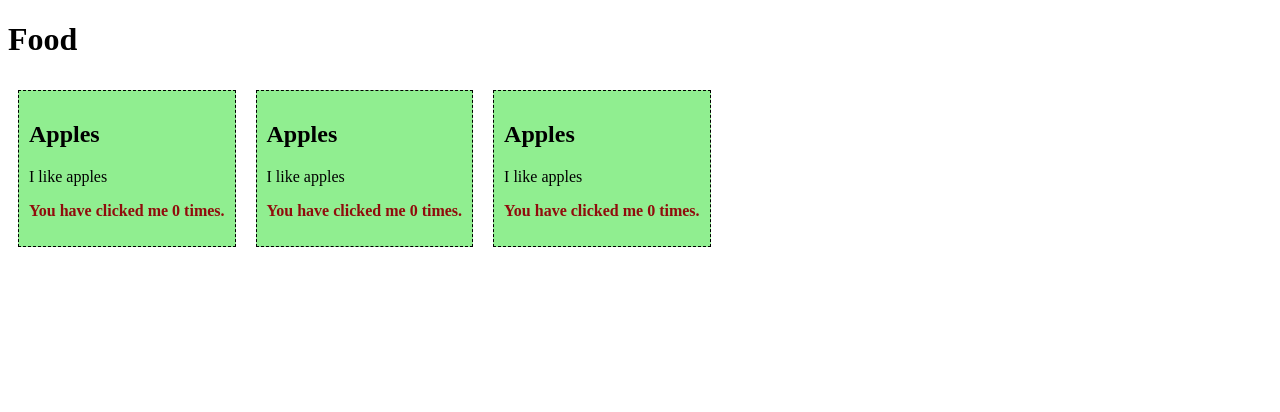
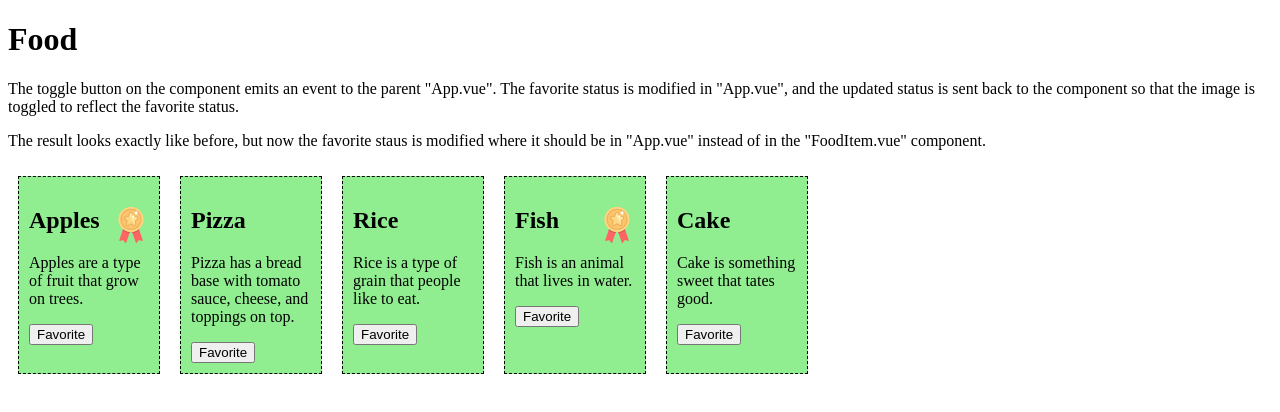
Before and after one commit to Bader-Idris/Vue_course_tab_tracker, a Vue app in the folder w3schoolsVue/: page / in a window 1280 px wide. Shown: the top 412 px of the page. Built offline with nearby package versions, Linux system fonts and the light colour scheme.

Commit message:
feat: finished the props to $emit methods, props > emit(), and vise versa

```diff
--- a/w3schoolsVue/src/App.vue
+++ b/w3schoolsVue/src/App.vue
@@ -1,22 +1,51 @@
 <template>
   <h1>Food</h1>
-  <food-item/>
-  <food-item/>
-  <food-item/>
+  <p>The toggle button on the component emits an event to the parent "App.vue". The favorite status is modified in
+    "App.vue", and the updated status is sent back to the component so that the image is toggled to reflect the favorite
+    status.</p>
+  <p>The result looks exactly like before, but now the favorite staus is modified where it should be in "App.vue" instead
+    of in the "FoodItem.vue" component.</p>
+  <div id="wrapper">
+    <food-item v-for="x in foods" :key="x.name" :food-name="x.name" :food-desc="x.desc" :is-favorite="x.favorite"
+      @toggle-favorite="receiveEmit" />
+  </div>
 </template>
 
-<script></script>
+<script>
+export default {
+  data() {
+    return {
+      foods: [
+        { name: 'Apples', desc: 'Apples are a type of fruit that grow on trees.', favorite: true },
+        { name: 'Pizza', desc: 'Pizza has a bread base with tomato sauce, cheese, and toppings on top.', favorite: false },
+        { name: 'Rice', desc: 'Rice is a type of grain that people like to eat.', favorite: false },
+        { name: 'Fish', desc: 'Fish is an animal that lives in water.', favorite: true },
+        { name: 'Cake', desc: 'Cake is something sweet that tates good.', favorite: false }
+      ]
+    };
+  },
+  methods: {
+    receiveEmit(foodId) {
+      let foundFood = this.foods.find(
+        food => food.name === foodId
+      );
+      foundFood.favorite = !foundFood.favorite;
+    }
+  }
+}
+</script>
 
 <style>
-  #app > div {
-    border: dashed black 1px;
-    display: inline-block;
-    margin: 10px;
-    padding: 10px;
-    background-color: lightgreen;
-    user-select: none;
-  }
-  #app > div:hover {
-  cursor: pointer;
-  }
+#wrapper {
+  display: flex;
+  flex-wrap: wrap;
+}
+
+#wrapper>div {
+  border: dashed black 1px;
+  flex-basis: 120px;
+  margin: 10px;
+  padding: 10px;
+  background-color: lightgreen;
+}
 </style>
--- a/w3schoolsVue/src/components/FoodItem.vue
+++ b/w3schoolsVue/src/components/FoodItem.vue
@@ -1,31 +1,28 @@
 <template>
-  <div v-on:click="countClicks">
-    <h2>{{ name }}</h2>
-    <p>{{ message }}</p>
-    <p id="red">You have clicked me {{ clicks }} times.</p>
+  <div>
+    <h2>
+      {{ foodName }}
+      <img src="/img_quality.svg" v-show="isFavorite">
+    </h2>
+    <p>{{ foodDesc }}</p>
+    <button @click="toggleFavorite">Favorite</button>
   </div>
 </template>
 
 <script>
 export default {
-  data() {
-    return {
-      name: 'Apples',
-      message: 'I like apples',
-      clicks: 0
-    }
-  },
+  props: ['foodName', 'foodDesc', 'isFavorite'],
   methods: {
-    countClicks() {
-      this.clicks++;
+    toggleFavorite() {
+      this.$emit('toggle-favorite', this.foodName);
     }
   }
-}
+};
 </script>
 
 <style>
-  #red {
-    font-weight: bold ;
-    color: rgb(144, 12, 12);
-  }
+img {
+  height: 1.5em;
+  float: right;
+}
 </style>
```
Also changed, not shown: w3schoolsVue/public/img_quality.svg (added), 1 other file (tests, documents, lock files or other folders).
